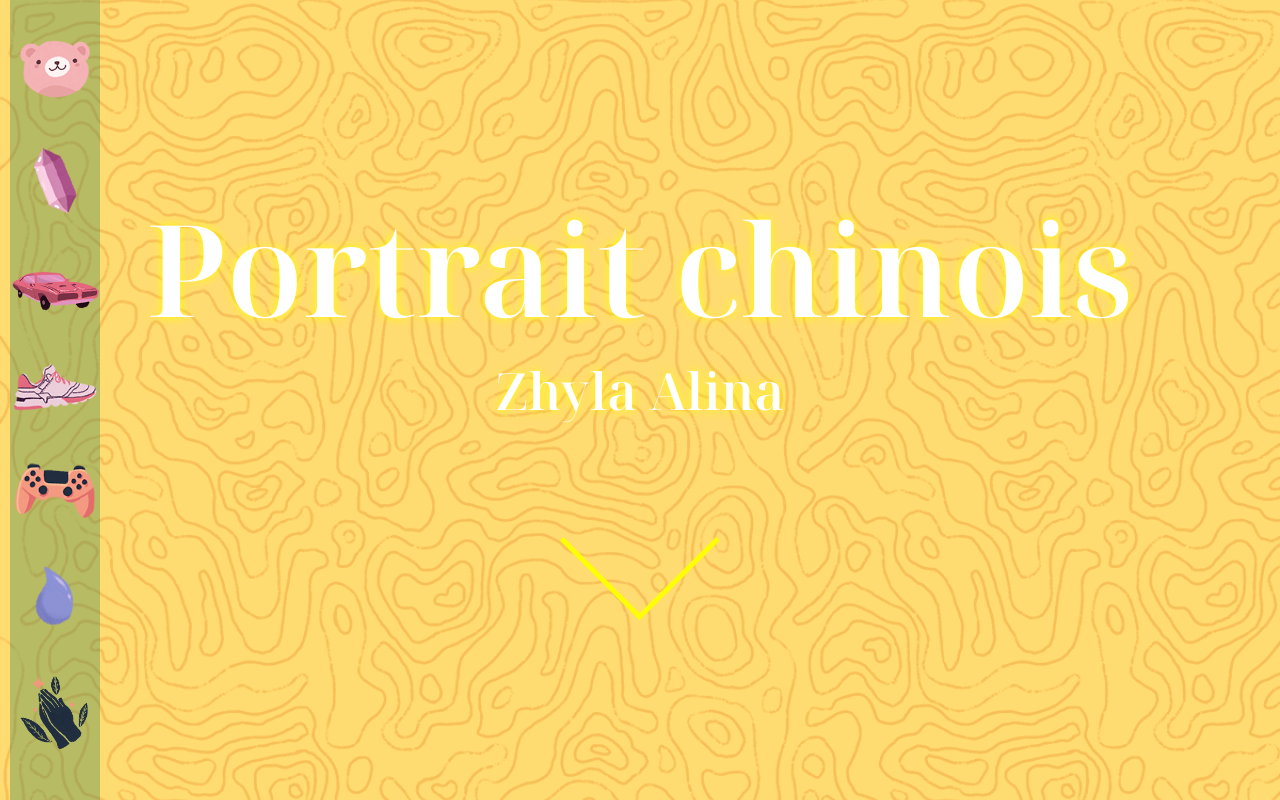
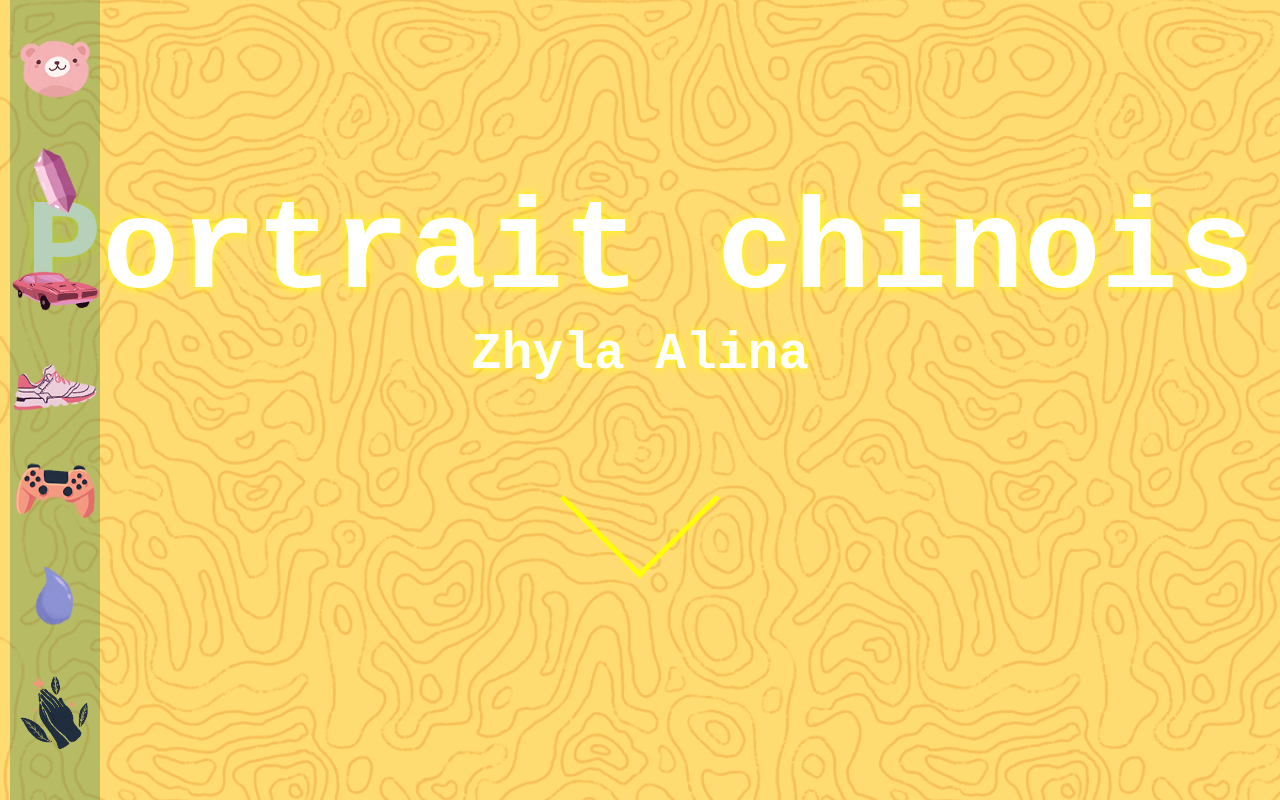
Before and after one commit to Aliloa/portrait-chinoi, a plain HTML site: page index.html in a window 1280 px wide. Shown: the part 8-808 px from the top of the page. Drawn offline with Linux system fonts and the light colour scheme; a web font is replaced by a local one.

Commit message:
Update styles.css

```diff
--- a/styles.css
+++ b/styles.css
@@ -25,6 +25,7 @@ body{
 	}
 	h1 {
 		font-family: 'Noto Serif Display', sans-serif;
+		font-family: "Courier Prime", monospace;
 		color: white;
 		font-size: 10vw;
 		margin: auto;
@@ -33,6 +34,7 @@ body{
 	}
 	h3 {
 		font-family: 'Noto Serif Display', sans-serif;
+		font-family: "Courier Prime", monospace;
 		color: white;
 		font-size: 4vw;
 		margin: auto;
```
